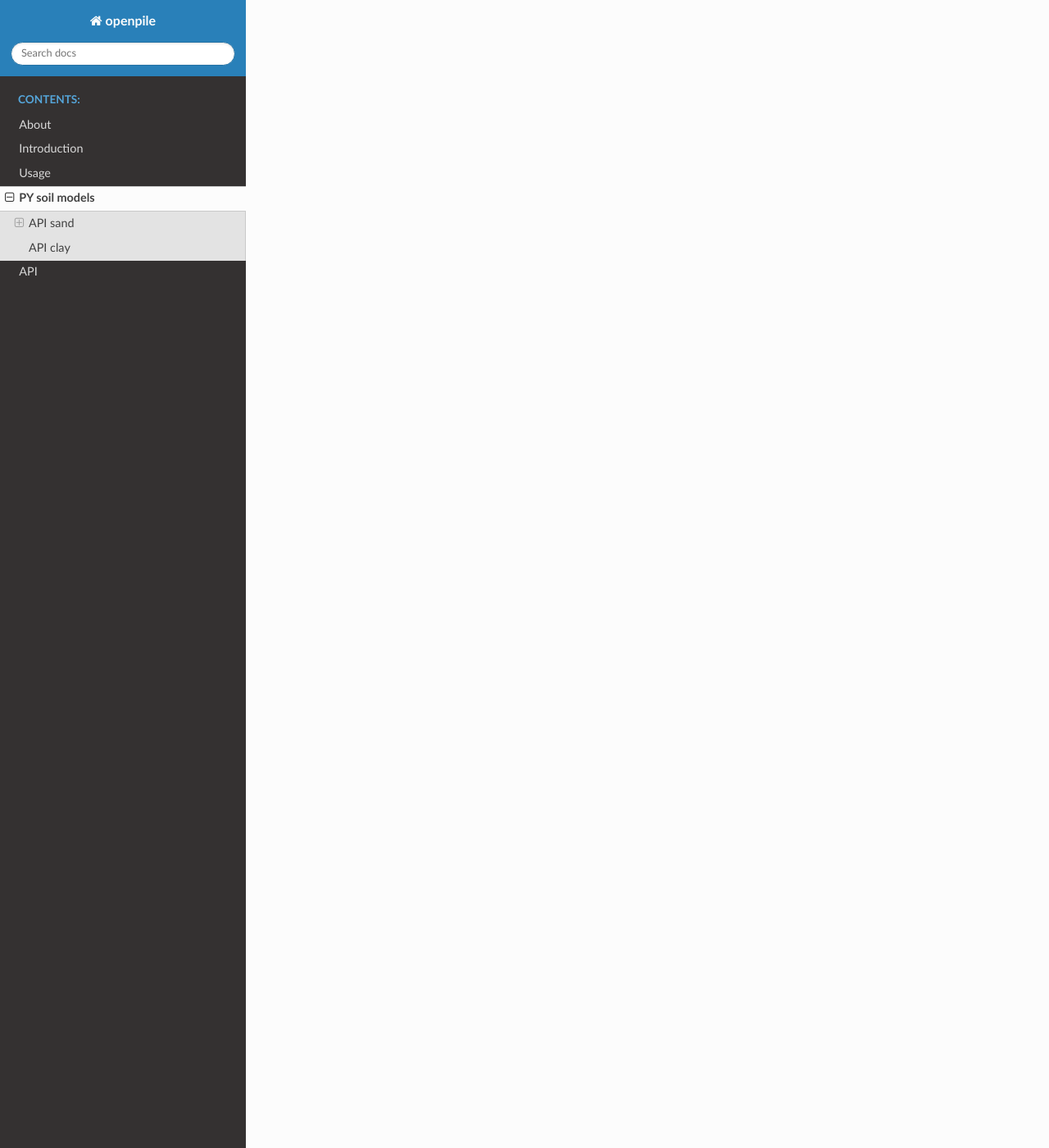
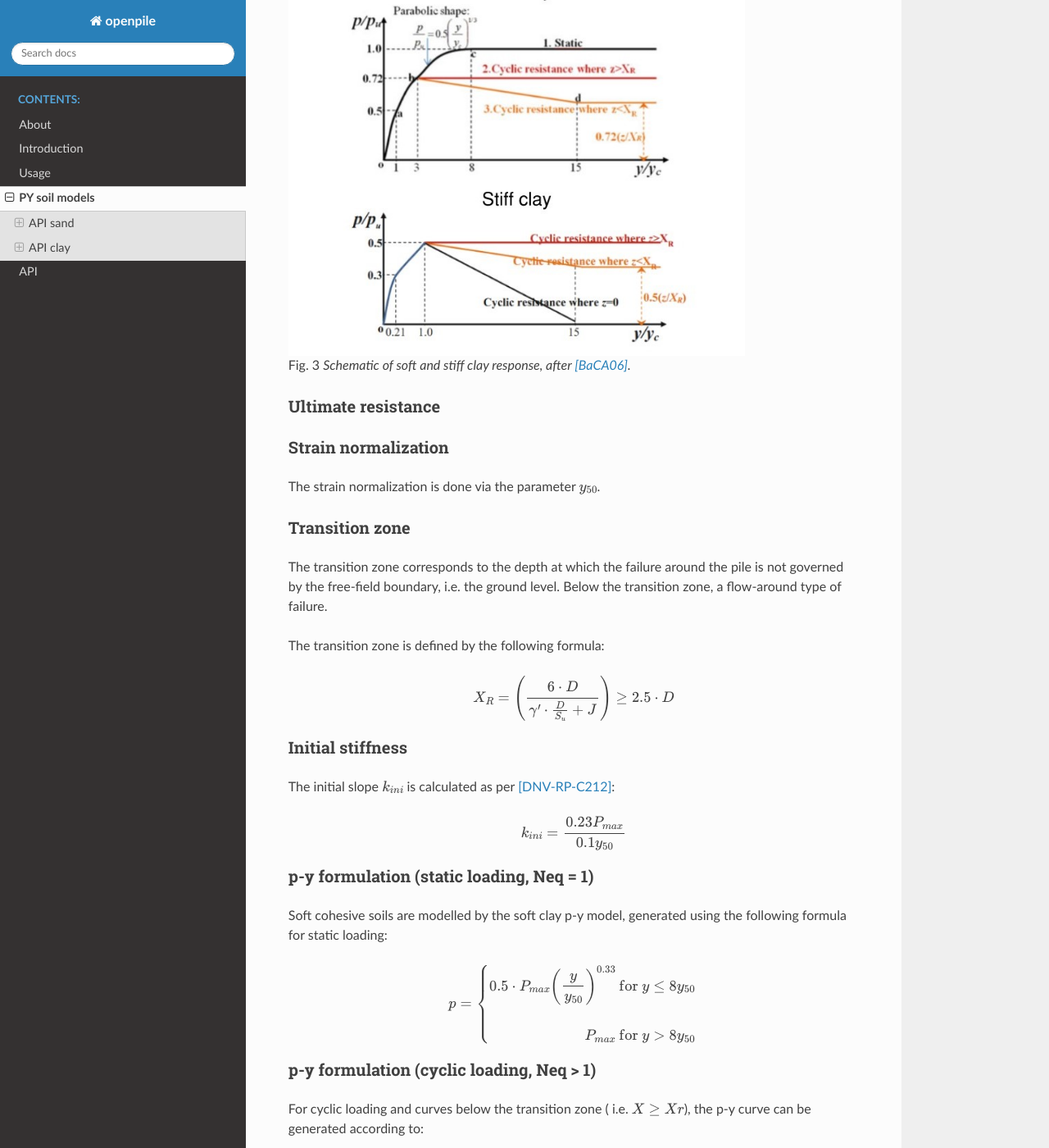
Before and after one commit to TchilDill/openpile, a Sphinx documentation site: the page built from docs/source/PYmodels.rst, in a window 1280 px wide and 1400 px high, scrolled down 3709 px. Shown: the whole window at 82% size. Built offline with Sphinx 7.4.7 and the Read the Docs theme 2.0.0, drawn with Linux system fonts in a browser that asks for light colours; the version number could not be read and is left out; some of the changed text lies outside the part shown.

Commit message:
doc API clay

```diff
--- a/docs/source/PYmodels.rst
+++ b/docs/source/PYmodels.rst
@@ -16,31 +16,40 @@ by calling the class :py:class:`openpile.soilmodels.[PY soil model]`
 This part of the documentation discusses the theory and calculations.
 Please refer to the API or Usage sections for more practical information.
 
+.. rubric:: References
+
+.. [MuOn83] Murchison, J.M., and O'Neill, M.,W., 1983. *An Evaluation of p-y Relationships
+    in Sands.* Rserach Report No. GT.DF02-83, Department of Civil Engineering,
+    University of Houston, Houston, Texas, May, 1983.
+.. [MuOn84] Murchison, J.M., and O'Neill, M.,W., 1984. *Evaluation of p-y relationships
+    in cohesionless soils.* In Proceedings of Analysis and Design of Pile Foundations,
+    San Francisco, October 1-5, pp. 174-191.
+.. [DNV-RP-C212] DNVGL RP-C212. *Recommended Practice, Geotechnical design*.
+    Edition 2019-09 - Amended 2021-09.
+.. [API2GEO-2011] API, April 2011. *Geotechnical and Foundation Design Considerations,
+    ANSI/API Recommended Practice 2GEO*, First Edition, American Petroleum Institute, p. 103
+.. [Matl70] Matlock, H. (1970). *Correlations for Design of Laterally Loaded Piles in Soft Clay*.
+    Offshore Technology Conference Proceedings, Paper No. OTC 1204, Houston, Texas.
+.. [BaCA06] Battacharya,  S.,  Carrington,  T.  M.  and  Aldridge,  T.  R.  (2006),
+    *Design  of  FPSO  Piles  against  Storm  Loading*. Proceedings Annual Offshore Technology
+    Conference, OTC17861, Houston, Texas, May, 2006.
+
+
 .. %%%%%%%%%%%%%%%%%%%%%%%%%%%%%%%%%%%%%%%%%%%%%%
 .. _API-sand:
 
 API sand
 ========
 
-Introduction
-------------
+The p-y formulation called API sand is based on the publication by
+O'neill and Murchison, preceded by work from Reese, L.C. and others (
+see [MuOn83]_ and [MuOn84]_).
 
-.. rubric:: References
-
-.. [MuOn84] Murchison, J.M., and O'Neill, M.,W., 1984. *Evaluation of p-y relationships in cohesionless soils.* In Proceedings of Analysis and Design of Pile Foundations, San Francisco, October 1-5, pp. 174-191.
-.. [DNV-RP-C212] DNVGL RP-C212, Recommended Practice, Geotechnical design.
-.. [API2GEO-2011] API, April 2011. Geotechnical and Foundation Design Considerations, ANSI/API Recommended Practice 2GEO, First Edition, American Petroleum Institute, 103 p.
-
-
-p- y formulation
+p-y formulation
 ----------------
 
-The p-y formulation called API sand is based on the work conducted by
-O'neill and Murchison (see [MuOn84]_).
-
 The API sand formulation is presented in both the API and DNVGL standards,
-see, [DNV-RP-C212]_ and [API2GEO-2011]_
-
+see, [DNV-RP-C212]_ and [API2GEO-2011]_.
 
 Granular soils are modelled by the sand p-y model as described
 with the following backbone formula:
@@ -89,19 +98,19 @@ and where :math:`\phi` is inserted in degrees:
     k =
     \begin{cases}
     \begin{split}
-    \max \left(197.8 \cdot \phi^2 - 10232 \cdot \phi + 136820 , 5400 \right) & \text{ ,  below water table} \\
+    197.8 \cdot \phi^2 - 10232 \cdot \phi + 136820 \ge 5400 & \text{ ,  below water table} \\
     \\
-    \max \left(215.3 \cdot \phi^2 - 8232 \cdot \phi + 63657 , 5400 \right) & \text{ ,  above water table}
+    215.3 \cdot \phi^2 - 8232 \cdot \phi + 63657 \ge 5400  & \text{ ,  above water table}
     \end{split}
     \end{cases}
 
 The equation is a fit to the recommended values in [DNV-RP-C212]_.  The correspondence
 of this fit is illustrated in below figure:
 
-.. figure:: /_static/API_sand/k_vs_phi.jpg
+.. figure:: /_static/py_API_sand/k_vs_phi.jpg
     :width: 80%
 
-    Subgrade moduli fits calculated by openpile.
+    Subgrade reaction moduli fits calculated by openpile.
 
 
 Ultimate resistance
@@ -121,17 +130,122 @@ The Ultimate resistance is found via the below equation:
 
     P_{max} = min \left(
         \begin{split}
-        C3 \cdot \sigma \cdot D \\
-         C1 \cdot \sigma \cdot X + C2 \cdot \sigma \cdot D
+        C3 \cdot \sigma^{\prime} \cdot D \\
+         C1 \cdot \sigma^{\prime} \cdot X + C2 \cdot \sigma^{\prime} \cdot D
         \end{split}
         \right)
 
 where:
 
-* :math:`\sigma` is the vertical effective stress
+* :math:`\sigma^{\prime}` is the vertical effective stress
 
 .. %%%%%%%%%%%%%%%%%%%%%%%%%%%%%%%%%%%%%%%%%%%%%%
 .. _API-clay:
 
 API clay
 ========
+
+The p-y formulation called API clay is based on the work conducted by Matlock (1970) (see [Matl70]_).
+
+The API clay formulation is presented in both the API and DNVGL standards,
+see [DNV-RP-C212]_ and [API2GEO-2011]_.
+
+The below section describes how this model is formulated and computed by openpile.
+
+.. note::
+    From an undrained shear strength of 96 kPa (assumed as the threshold at which a clay is considered stiff),
+    the formulations are adjusted to account for a more brittle fracture and degradation
+    of the soil, and the *"modified Matlock approach"* is used, see [BaCA06]_.
+
+    This value of 96 kPa can be changed by the user via the argument `stiff_clay_threshold`.
+    Hence, if one would not want to include the *"modified Matlock approach"*,
+    one could simply increase this threshold to a very large value.
+
+.. figure:: /_static/py_API_clay/schematic_curves.jpg
+    :width: 80%
+
+    Schematic of soft and stiff clay response, after [BaCA06]_.
+
+
+Ultimate resistance
+-------------------
+
+
+
+Strain normalization
+--------------------
+
+The strain normalization is done via the parameter :math:`y_{50}`.
+
+
+Transition zone
+---------------
+
+The transition zone corresponds to the depth at which the failure
+around the pile is not governed by the free-field boundary, i.e. the ground level.
+Below the transition zone, a flow-around type of failure.
+
+The transition zone is defined by the following formula:
+
+.. math::
+
+    X_R = \left( \frac{6 \cdot D}{\gamma^{\prime} \cdot \frac{D}{S_u} + J} \right) \ge  2.5 \cdot D
+
+Initial stiffness
+-----------------
+
+The initial slope :math:`k_{ini}` is calculated as per [DNV-RP-C212]_:
+
+.. math::
+
+    k_{ini} = \dfrac{0.23 P_{max}}{0.1 y_{50}}
+
+p-y formulation (static loading, Neq = 1)
+-----------------------------------------
+
+Soft cohesive soils are modelled by the soft clay p-y model,
+generated using the following formula for static loading:
+
+.. math::
+
+    p =
+    \begin{cases}
+    \begin{split}
+    0.5 \cdot P_{max} \left( \frac{y}{y_{50}} \right)^{0.33} & \text{  for } y \le 8 y_{50} \\
+    \\
+    P_{max} & \text{  for } y \gt 8 y_{50}
+    \end{split}
+    \end{cases}
+
+p-y formulation (cyclic loading, Neq > 1)
+-----------------------------------------
+
+For cyclic loading and curves below the transition zone ( i.e. :math:`X \ge Xr`),
+the p-y curve can be generated according to:
+
+.. math::
+
+    p =
+    \begin{cases}
+    \begin{split}
+    0.5 \cdot P_{max} \left( \frac{y}{y_{50}} \right)^{0.33} & \text{  for } y \le 3 y_{50} \\
+    \\
+    0.72 \cdot P_{max} & \text{  for } y \gt 3 y_{50}
+    \end{split}
+    \end{cases}
+
+For cyclic loading and curves above the transition zone ( i.e. :math:`X \le Xr`),
+the p-y curve can be generated according to:
+
+.. math::
+
+    p =
+    \begin{cases}
+    \begin{split}
+    0.5 \cdot P_{max} \left( \frac{y}{y_{50}} \right) & \text{  for } y \le 3 y_{50} \\
+    \\
+    0.72 \cdot P_{max} \left[ 1 - \left( 1 - \frac{X}{X_R} \right) \left( \frac{y - 3 y_{50}}{12 y_{50}} \right)  \right] & \text{  for } 3 y_{50} \lt y \le 15 y_{50} \\
+    \\
+    0.72 \cdot P_{max} \left( \frac{X}{X_R} \right) & \text{  for } y \gt 15 y_{50} \\
+    \end{split}
+    \end{cases}
```
Also changed, not shown: other parts of docs/source/PYmodels.rst (+1 -1 lines), docs/source/_static/py_API_sand/A_factor_def.jpg (renamed from docs/source/_static/API_sand/A_factor_def.jpg), docs/source/_static/py_API_sand/C_coefficients.png (deleted), docs/source/_static/py_API_sand/C_coeffs_graph.jpg (renamed from docs/source/_static/API_sand/C_coeffs_graph.jpg), docs/source/_static/py_API_sand/formula01.jpg (renamed from docs/source/_static/API_sand/formula01.jpg), docs/source/_static/py_API_sand/k_vs_phi.jpg (renamed from docs/source/_static/API_sand/k_vs_phi.jpg), docs/source/_static/py_API_sand/overview_struct.jpg (renamed from docs/source/_static/API_sand/overview_struct.jpg), 1 other file.
